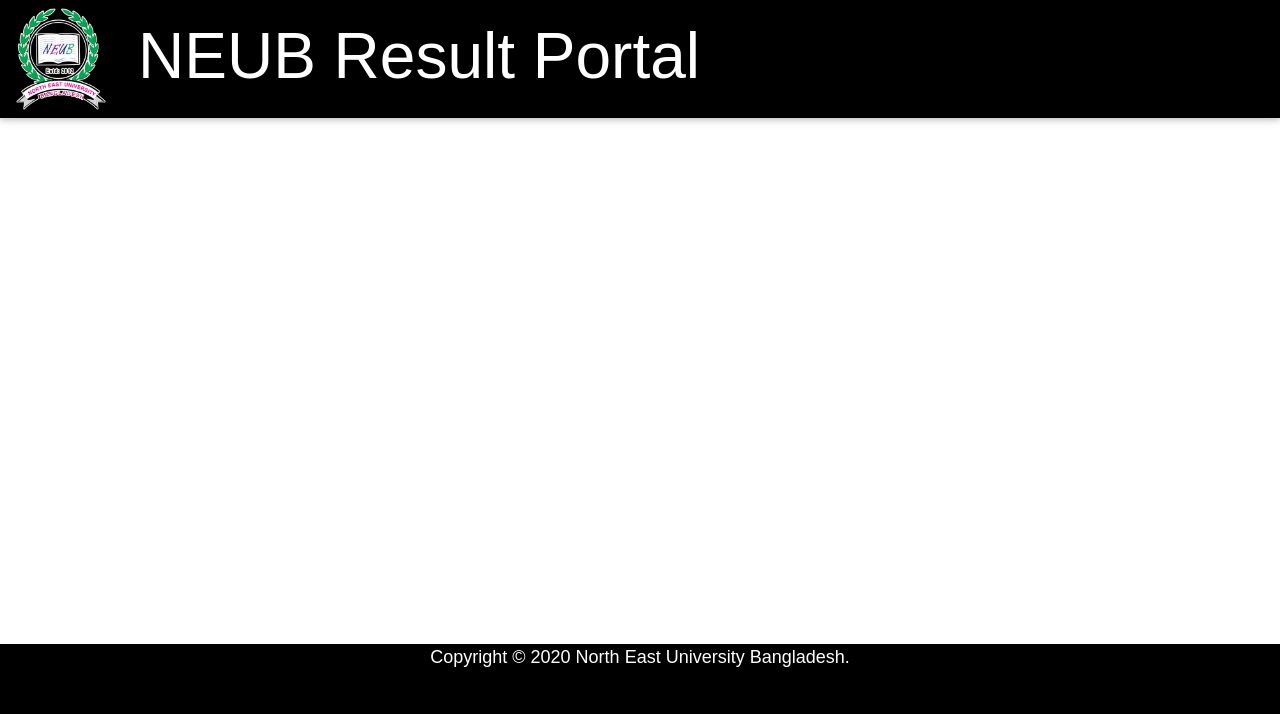
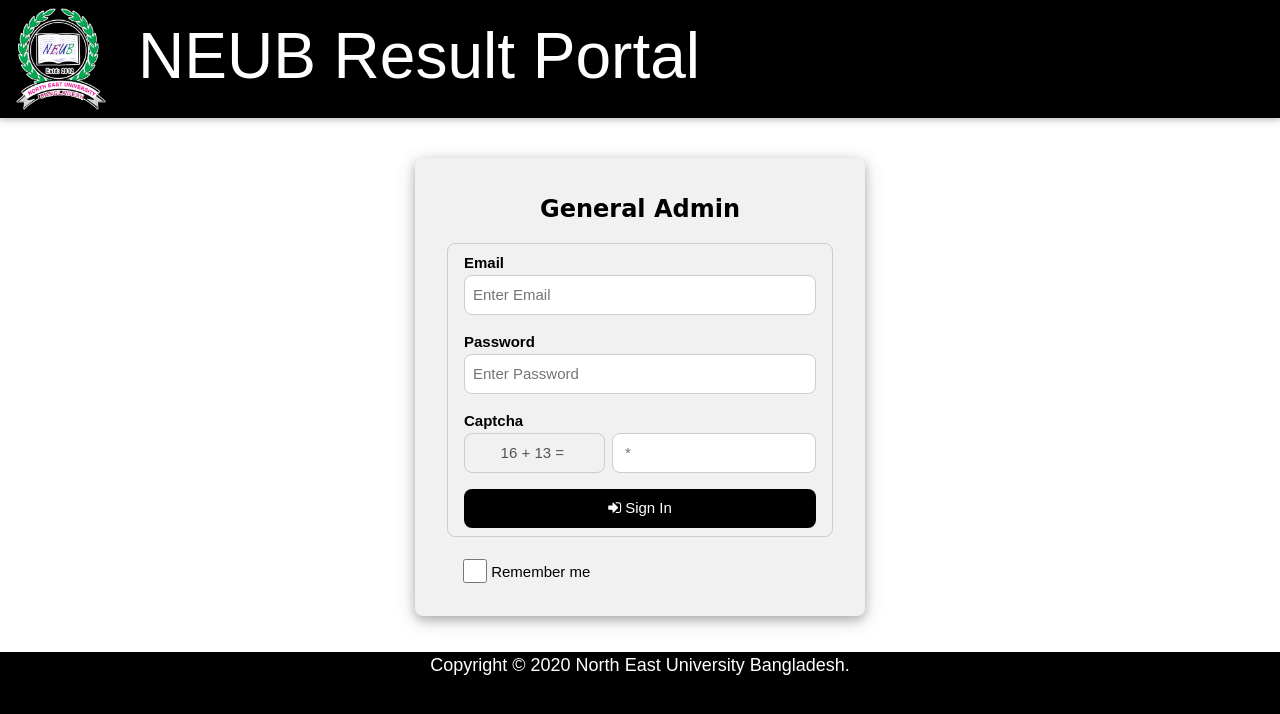
Before and after one commit to mlrahman/NEUB_RPS, a PHP site: page /general_admin/index.php in a window 1280 px wide. Shown: the top 714 px of the page. Run offline with PHP 8.4, Linux system fonts and the light colour scheme.

Commit message:
24/01/2020

```diff
--- a/general_admin/index.php
+++ b/general_admin/index.php
@@ -4,9 +4,8 @@
 <!--Navbar -->
 <?php include("../includes/general_admin/navbar.php"); ?>
 
-<div class="w3-container" style="min-height:510px;">
-
-</div>
+<!--Navbar -->
+<?php include("../includes/general_admin/login_window.php"); ?>
 
 <!-- Footer -->
 <?php include("../includes/general_admin/footer.php"); ?>
--- a/includes/general_admin/header.php
+++ b/includes/general_admin/header.php
@@ -6,6 +6,9 @@ Mir Lutfur Rahman
 Lecturer
 Department of Computer Science & Engineering
 North East University Bangladesh
+Website: https://mlrahman.github.io
+Email: mlrahman@neub.edu.bd
+       mirlutfur.rahman@gmail.com
 -->
 <!DOCTYPE html>
 <html prefix="og: http://ogp.me/ns#"  lang="en-gb">
--- /dev/null
+++ b/includes/general_admin/login_window.php
@@ -0,0 +1,67 @@
+<div class="w3-container" style="padding:40px 0px 20px 0px;min-height:500px;">
+	<div class="w3-container w3-card-4 w3-animate-zoom w3-light-gray w3-round-large" style="max-width:450px;margin: 0 auto;">
+
+		<div class="w3-container" style="margin:0px;padding:0px;">
+
+			<div class="w3-container"><br>
+				<h2  style="margin-bottom:0px;font-family: 'Comic Sans MS', cursive, sans-serif;" class="w3-xlarge w3-bold w3-center" >General Admin</h2>
+			</div>
+
+			<form style="margin-top:0px;" class="w3-container w3-margin-bottom" action="index.php" method="post">
+
+				<div id="invalid_msg" style="display:none;" class="w3-section w3-padding w3-center w3-bold w3-text-red">
+					Invalid Email or Password
+				</div>
+
+				<div id="active_msg" style="display:none;" class="w3-section w3-padding w3-center w3-bold w3-text-teal">
+					ID Disabled. Please Contact with Moderator or Super Admin.
+				</div>
+
+				<div class="w3-section w3-border w3-round-large w3-padding">
+				  <label><b>Email</b></label>
+				  <input class="w3-input w3-border w3-margin-bottom w3-round-large" type="email" placeholder="Enter Email" name="controller_email" value="<?php if(isset($_COOKIE["controller_login"])) { echo $_COOKIE["controller_login"]; } ?>" required>
+				  <label><b>Password</b></label>
+				  <input class="w3-input w3-border w3-margin-bottom w3-round-large" type="password" placeholder="Enter Password" name="controller_password" value="<?php if(isset($_COOKIE["controller_password"])) { echo $_COOKIE["controller_password"]; } ?>" required>
+
+				  <?php
+					//spam Check
+					$aaa=rand(1,20);
+					$bbb=rand(1,20);
+					$ccc=$aaa+$bbb;
+				  ?>
+				  <label><b>Captcha</b></label>
+				  <div class="w3-row" style="margin:0px;padding:0px;">
+					<div class="w3-col" style="width:40%;">
+						<input class="w3-input w3-border w3-center w3-round-large" type="text" value="<?php echo $aaa.' + '.$bbb.' = '; ?>" disabled>
+					</div>
+					<div class="w3-col" style="margin-left:2%;width:58%;">
+						<input class="w3-input w3-border w3-round-large" type="text"  maxlength="2"  placeholder=" * " id="captcha4"  required>
+					</div>
+				  </div>
+
+				  <button class="w3-button w3-block w3-black w3-hover-teal w3-margin-top w3-padding w3-round-large" type="submit" name="sign_in"><i class="fa fa-sign-in"></i> Sign In</button>
+				</div>
+
+				<div class="w3-container w3-light-grey w3-margin-bottom">
+					<input class="w3-check" type="checkbox" name="recontroller" <?php if(isset($_COOKIE["controller_login"])) { ?> checked <?php } ?>> Remember me
+				</div>
+			</form>
+			<script>
+				//Captcha Validation for create new password
+				var reservation_captcha4 = document.getElementById("captcha4");
+				var sol4=<?php echo $ccc; ?>;
+				function reservation_captcha_val4(){
+
+				  //console.log(reservation_captcha.value);
+				  //console.log(sol);
+				  if(reservation_captcha4.value != sol4) {
+					reservation_captcha4.setCustomValidity("Please Enter Valid Answer.");
+				  } else {
+					reservation_captcha4.setCustomValidity('');
+				  }
+				}
+				reservation_captcha4.onchange=reservation_captcha_val4;
+			</script>
+		</div>
+	</div>
+</div>
--- a/includes/moderator_admin/header.php
+++ b/includes/moderator_admin/header.php
@@ -6,6 +6,9 @@ Mir Lutfur Rahman
 Lecturer
 Department of Computer Science & Engineering
 North East University Bangladesh
+Website: https://mlrahman.github.io
+Email: mlrahman@neub.edu.bd
+       mirlutfur.rahman@gmail.com
 -->
 <!DOCTYPE html>
 <html prefix="og: http://ogp.me/ns#"  lang="en-gb">
--- a/includes/super_admin/header.php
+++ b/includes/super_admin/header.php
@@ -6,6 +6,9 @@ Mir Lutfur Rahman
 Lecturer
 Department of Computer Science & Engineering
 North East University Bangladesh
+Website: https://mlrahman.github.io
+Email: mlrahman@neub.edu.bd
+       mirlutfur.rahman@gmail.com
 -->
 <!DOCTYPE html>
 <html prefix="og: http://ogp.me/ns#"  lang="en-gb">
--- a/moderator_admin/index.php
+++ b/moderator_admin/index.php
@@ -4,9 +4,8 @@
 <!--Navbar -->
 <?php include("../includes/moderator_admin/navbar.php"); ?>
 
-<div class="w3-container" style="min-height:510px;">
-
-</div>
+<!--Navbar -->
+<?php include("../includes/moderator_admin/login_window.php"); ?>
 
 <!-- Footer -->
 <?php include("../includes/moderator_admin/footer.php"); ?>
--- a/super_admin/index.php
+++ b/super_admin/index.php
@@ -4,9 +4,8 @@
 <!--Navbar -->
 <?php include("../includes/super_admin/navbar.php"); ?>
 
-<div class="w3-container" style="min-height:510px;">
-
-</div>
+<!--Login window -->
+<?php include("../includes/super_admin/login_window.php"); ?>
 
 <!-- Footer -->
 <?php include("../includes/super_admin/footer.php"); ?>
```
Also changed, not shown: includes/general/display_bar.php (+27 -6 lines), includes/general/header.php (+9 -0 lines), includes/moderator_admin/login_window.php (added, +67 -0 lines), includes/super_admin/login_window.php (added, +67 -0 lines).
